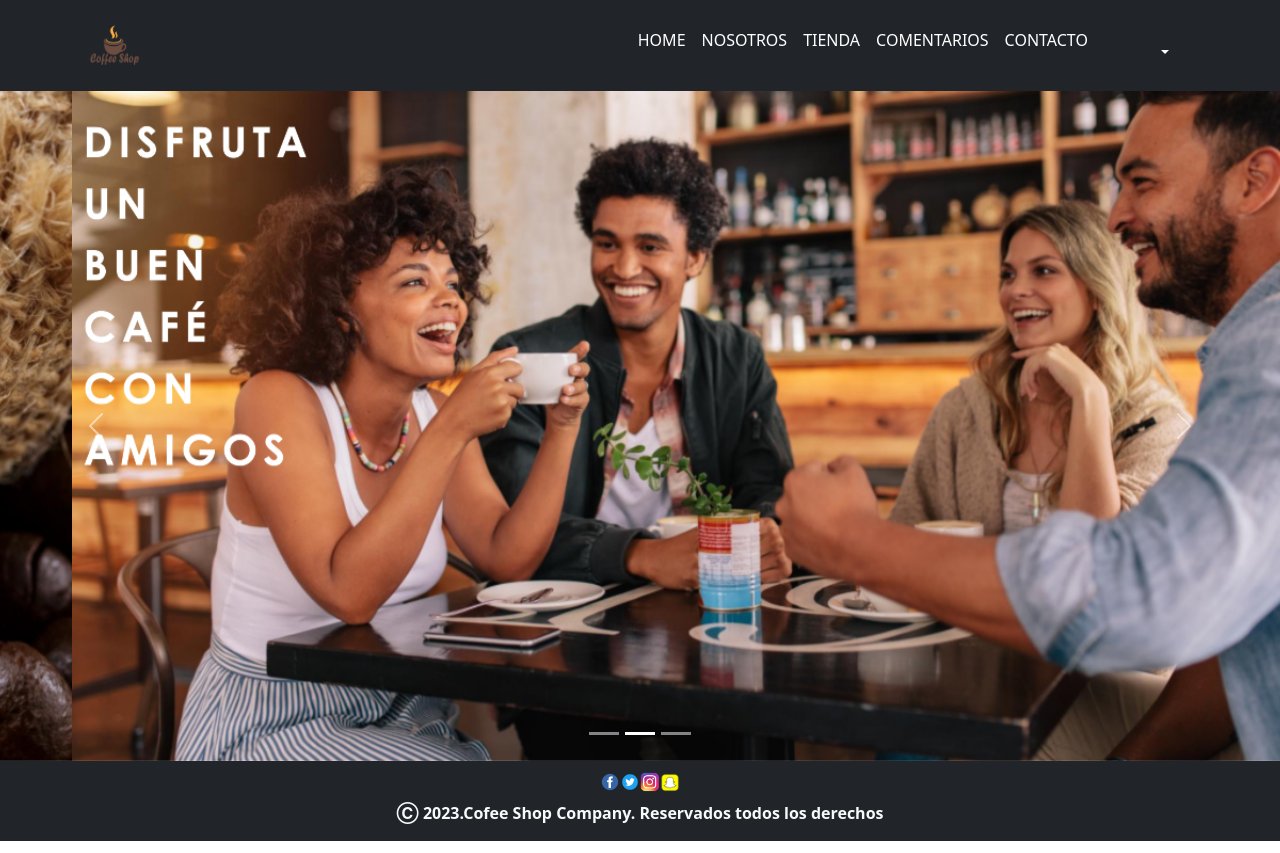
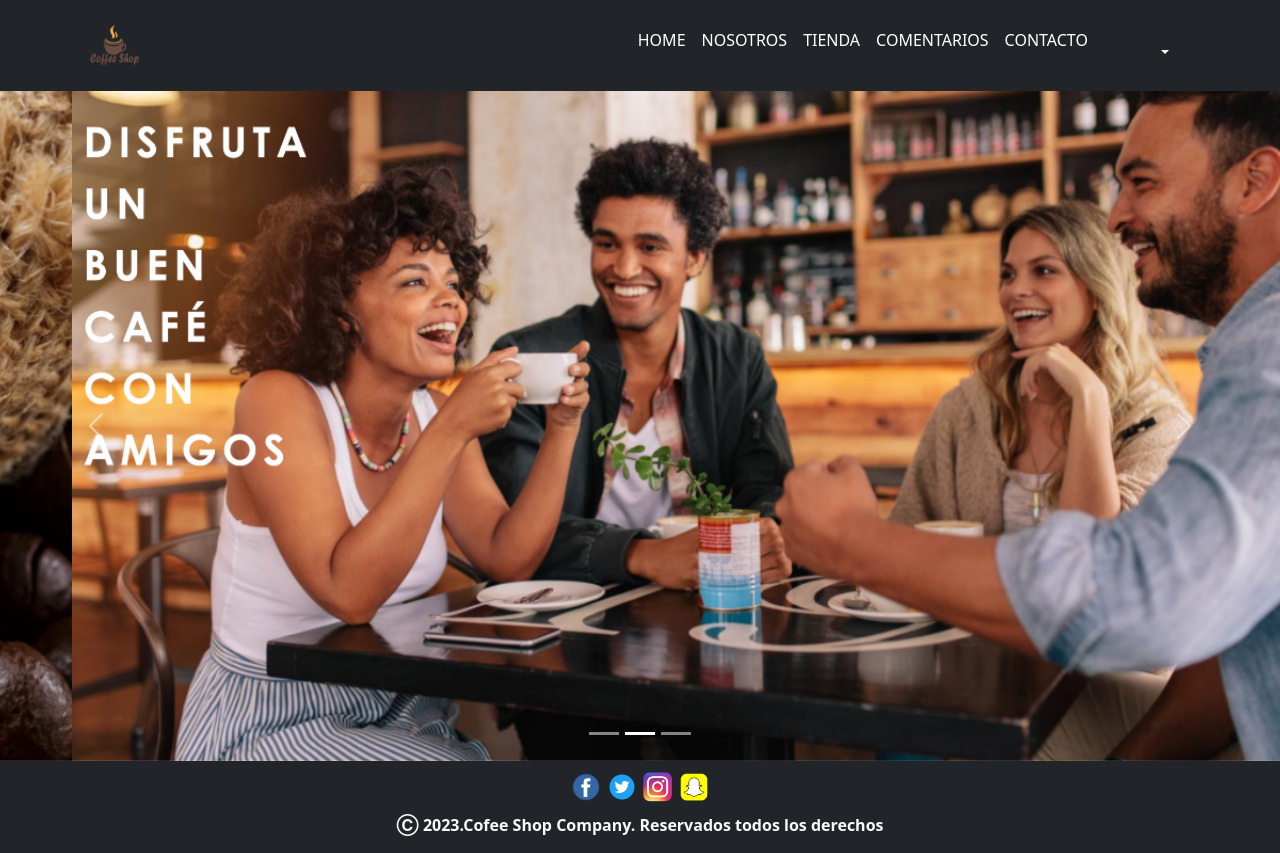
Before and after one commit to dmunoz80/CoffeShop-ProyectoFinal, a React (Create React App) app: page / in a window 1280 px wide. Built offline with nearby package versions, Linux system fonts and the light colour scheme; some icons are missing.

Commit message:
se modifica tamaño de logos de redes sociales

```diff
--- a/src/index.css
+++ b/src/index.css
@@ -21,5 +21,6 @@
 }
 
 .redes img {
-  width: 20px;
+  width: 36px;
+  padding: 2px;
 }
```
